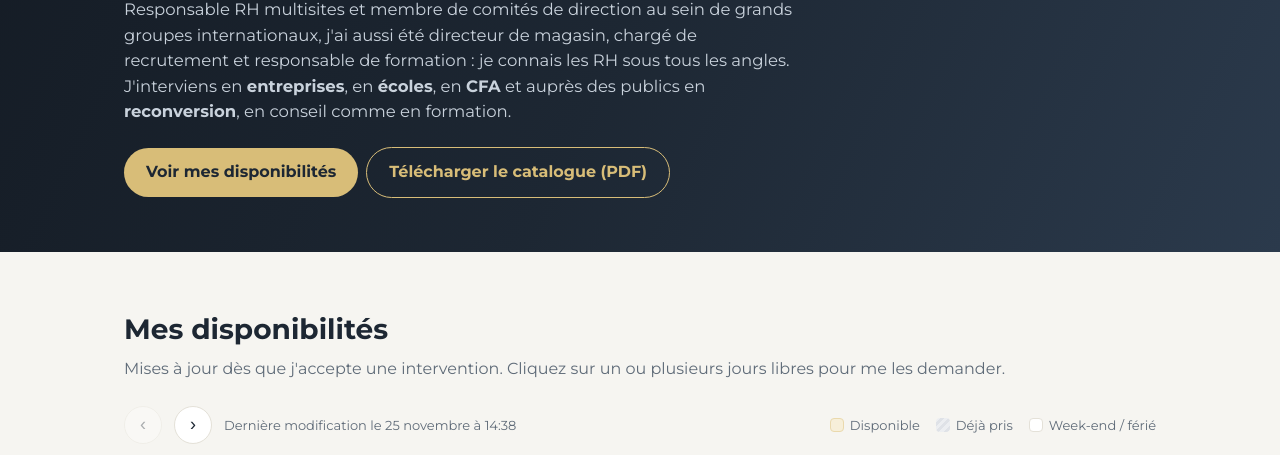
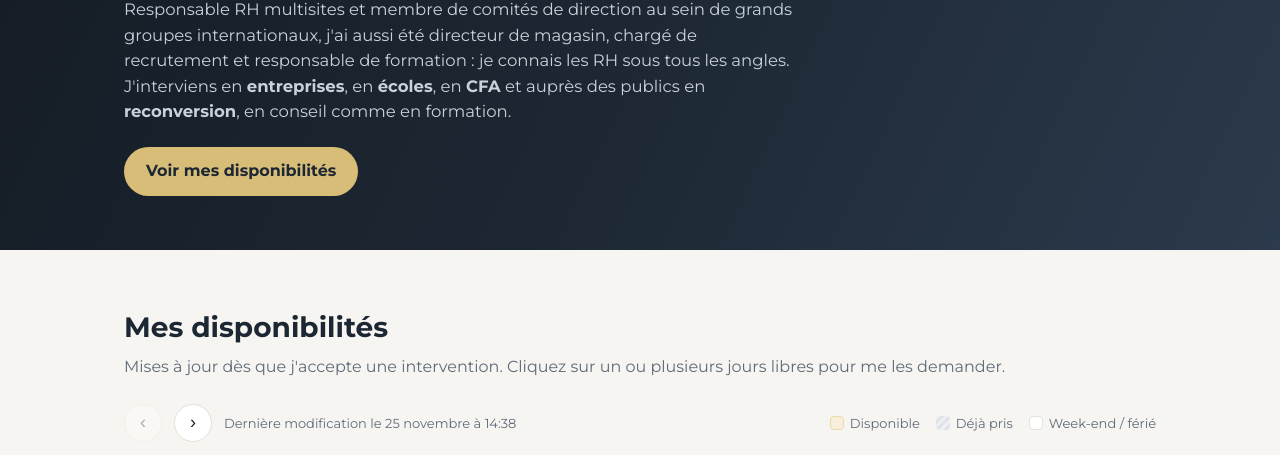
Before and after one commit to romandsl8/tnformation-site, a plain HTML site: page index.html in a window 1280 px wide. Shown: the part 267-722 px from the top of the page. Drawn offline with Linux system fonts and the light colour scheme.

Commit message:
Bandeau : seul le bouton « Voir mes disponibilités »
Co-Authored-By: Claude Opus 5.5 <noreply@anthropic.com>

```diff
--- a/index.html
+++ b/index.html
@@ -113,7 +113,7 @@
       <div class="kicker">CONSULTANT &amp; FORMATEUR RH INDÉPENDANT · TANGUY NOTO</div>
       <h1>Conseiller et former en RH <span>avec l'expérience du terrain</span></h1>
       <p>Responsable RH multisites et membre de comités de direction au sein de grands groupes internationaux, j'ai aussi été directeur de magasin, chargé de recrutement et responsable de formation : je connais les RH sous tous les angles. J'interviens en <b>entreprises</b>, en <b>écoles</b>, en <b>CFA</b> et auprès des publics en <b>reconversion</b>, en conseil comme en formation.</p>
-      <a class="btn" href="#dispos">Voir mes disponibilités</a><a class="btn ghost" href="assets/catalogue-tn-formation.pdf" download>Télécharger le catalogue (PDF)</a>
+      <a class="btn" href="#dispos">Voir mes disponibilités</a>
     </div>
   </div>
 </header>
```
